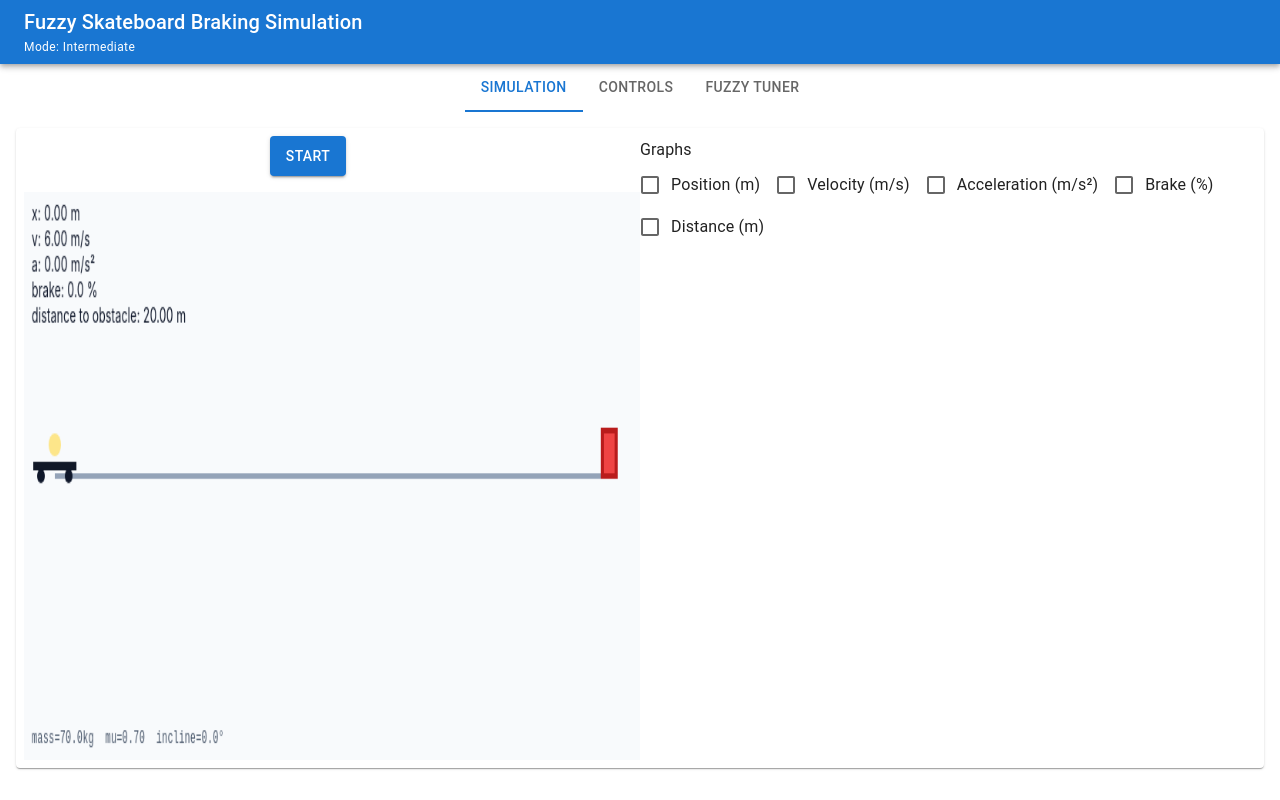
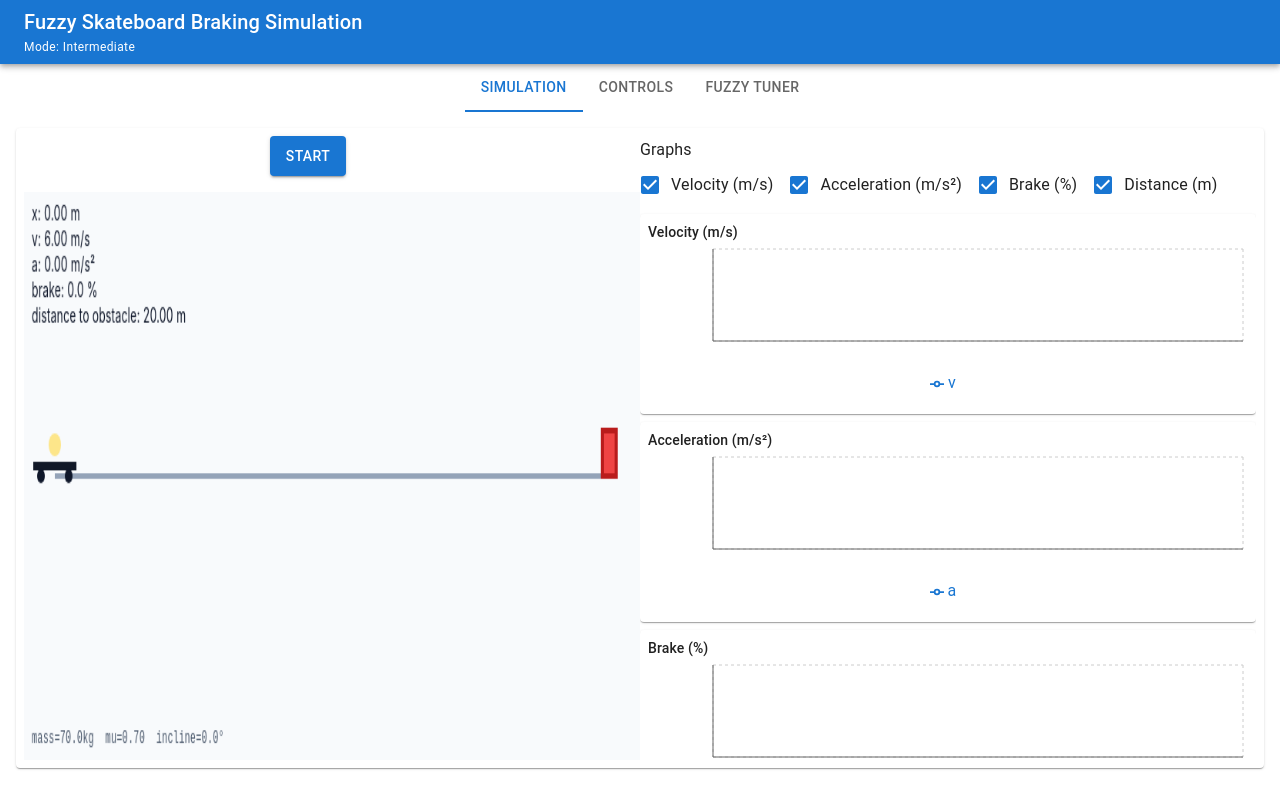
Before and after one commit to Wobbleyaj1/SkateBrake, a React (Vite) app: page / in a window 1280 px wide. Built offline with nearby package versions, Linux system fonts and the light colour scheme; some icons are missing.

Commit message:
refactor: update graph visibility defaults and remove position graph; enhance TimeSeriesChart for live plotting

```diff
--- a/src/App.tsx
+++ b/src/App.tsx
@@ -44,12 +44,11 @@ function App() {
     "Beginner" | "Intermediate" | "Advanced" | "Custom"
   >("Intermediate");
 
-  // Graph visibility
-  const [showPosition, setShowPosition] = useState(false);
-  const [showVelocity, setShowVelocity] = useState(false);
-  const [showAcceleration, setShowAcceleration] = useState(false);
-  const [showBrake, setShowBrake] = useState(false);
-  const [showDistance, setShowDistance] = useState(false);
+  // Graph visibility — defaults: Velocity, Acceleration, Brake, Distance ON
+  const [showVelocity, setShowVelocity] = useState(true);
+  const [showAcceleration, setShowAcceleration] = useState(true);
+  const [showBrake, setShowBrake] = useState(true);
+  const [showDistance, setShowDistance] = useState(true);
 
   // Logger and state refs
   const loggerRef = useRef(new Logger(10000));
@@ -142,8 +141,11 @@ function App() {
   const handleSnackbarClose = (_: unknown, reason?: string) => {
     // ignore clickaway events (clicks on the screen) to avoid accidental dismissals
     if (reason === "clickaway") return;
-    // simply hide the stop reason; do NOT clear logs or reset any data here
-    setStopReason(null);
+    // Mark that the user explicitly dismissed the stop snackbar. This prevents
+    // less-severe stop events emitted shortly after from reopening a new
+    // snackbar (avoids the "came to rest" popping up under "hit obstacle").
+    setStopFinalized(true);
+    // intentionally do NOT clear logs or other simulation data here
   };
 
   // Physics step callback
@@ -181,6 +183,9 @@ function App() {
       setSimRunning(true);
       // clear previous stop reason/details
       setStopReason(null);
+      // clear any dismissal/internal stop suppression when starting a new run
+      setStopFinalized(false);
+      setLastShownPriority(0);
       stateRef.current.stopDetails = null;
       startLoop({
         stateRef,
@@ -236,6 +241,9 @@ function App() {
     setSimRunning(false);
     setUiTick((t) => t + 1);
     setStopReason(null);
+    // reset suppression state when resetting the simulation
+    setStopFinalized(false);
+    setLastShownPriority(0);
     stateRef.current.stopDetails = null;
   };
 
@@ -260,7 +268,8 @@ function App() {
 
   // Chart data
   const chartData = loggerRef.current.getAll().map((d) => ({
-    t: d.t.toFixed(3),
+    // keep time as a number so chart interpolation/smoothing works correctly
+    t: d.t,
     x: d.x,
     v: d.v,
     a: d.a,
@@ -274,21 +283,46 @@ function App() {
   // downgraded by subsequent less-severe reasons. This prevents both 'rest'
   // and 'obstacle' from appearing stacked when they occur in quick succession.
   const [visibleStop, setVisibleStop] = useState<StopReason | null>(null);
+  // When the user dismisses the snackbar we want to ignore lower-priority
+  // stop events that might arrive immediately afterwards. Track whether the
+  // user has finalized (dismissed) the current stop and the priority of the
+  // last shown reason.
+  const [stopFinalized, setStopFinalized] = useState(false);
+  const [lastShownPriority, setLastShownPriority] = useState(0);
+
+  function priorityOf(r: StopReason) {
+    return r === "eject" ? 3 : r === "obstacle" ? 2 : 1;
+  }
 
   // Centralized stop handler — call this when the engine indicates the sim stopped.
   // It sets both the internal stopReason (for state/inspection) and visibleStop
-  // using a priority rule so only the most relevant snackbar is shown.
+  // using a priority rule so only the most relevant snackbar is shown. If the
+  // user manually dismissed the snackbar, ignore subsequent less-severe events
+  // until a new run/reset.
   function handleStop(reason: StopReason) {
+    const p = priorityOf(reason);
+    if (stopFinalized && p <= lastShownPriority) {
+      // still record the raw stop reason for inspection, but don't trigger UI
+      setStopReason(reason);
+      return;
+    }
+
     setStopReason(reason);
     setVisibleStop((prevVisible) => {
       // priority: eject > obstacle > rest
-      if (prevVisible === "eject") return prevVisible;
-      if (reason === "eject") return "eject";
-      if (prevVisible === "obstacle") return prevVisible;
-      if (reason === "obstacle") return "obstacle";
-      // otherwise set rest only if nothing else shown
-      if (!prevVisible) return "rest";
-      return prevVisible;
+      let newVisible: StopReason | null = prevVisible;
+      if (prevVisible === "eject") newVisible = prevVisible;
+      else if (reason === "eject") newVisible = "eject";
+      else if (prevVisible === "obstacle") newVisible = prevVisible;
+      else if (reason === "obstacle") newVisible = "obstacle";
+      else if (!prevVisible) newVisible = "rest";
+
+      if (newVisible) {
+        setLastShownPriority(priorityOf(newVisible));
+        setStopFinalized(false);
+      }
+
+      return newVisible;
     });
   }
 
@@ -342,8 +376,6 @@ function App() {
               {/* Right: Graphs (50%) */}
               <Box sx={{ flex: 1, minWidth: 0, overflowY: "auto" }}>
                 <GraphSelector
-                  showPosition={showPosition}
-                  setShowPosition={setShowPosition}
                   showVelocity={showVelocity}
                   setShowVelocity={setShowVelocity}
                   showAcceleration={showAcceleration}
@@ -353,14 +385,6 @@ function App() {
                   showDistance={showDistance}
                   setShowDistance={setShowDistance}
                 />
-
-                {showPosition && (
-                  <TimeSeriesChart
-                    data={chartData}
-                    dataKey="x"
-                    name="Position (m)"
-                  />
-                )}
                 {showVelocity && (
                   <TimeSeriesChart
                     data={chartData}
@@ -427,10 +451,9 @@ function App() {
       <Snackbar
         open={!!visibleStop}
         onClose={(event?: React.SyntheticEvent | Event, reason?: string) => {
-          // hide visibleStop when user dismisses; also clear stopReason so popup won't re-open
+          // hide visibleStop when user dismisses; do not clear logs or stop details
           handleSnackbarClose(event, reason);
           setVisibleStop(null);
-          setStopReason(null);
         }}
         anchorOrigin={{ vertical: "bottom", horizontal: "center" }}
       >
@@ -438,7 +461,6 @@ function App() {
           onClose={(event?: React.SyntheticEvent | Event, reason?: string) => {
             handleSnackbarClose(event, reason);
             setVisibleStop(null);
-            setStopReason(null);
           }}
           severity={
             visibleStop === "eject"
--- a/src/components/GraphSelector.tsx
+++ b/src/components/GraphSelector.tsx
@@ -1,8 +1,6 @@
 import { Box, FormControlLabel, Checkbox, Typography } from "@mui/material";
 
 type Props = {
-  showPosition: boolean;
-  setShowPosition: (v: boolean) => void;
   showVelocity: boolean;
   setShowVelocity: (v: boolean) => void;
   showAcceleration: boolean;
@@ -17,15 +15,7 @@ export default function GraphSelector(props: Props) {
   return (
     <Box>
       <Typography variant="subtitle1">Graphs</Typography>
-      <FormControlLabel
-        control={
-          <Checkbox
-            checked={props.showPosition}
-            onChange={(e) => props.setShowPosition(e.target.checked)}
-          />
-        }
-        label="Position (m)"
-      />
+      {/* Position graph removed — velocity, acceleration, brake and distance are primary */}
       <FormControlLabel
         control={
           <Checkbox
--- a/src/components/TimeSeriesChart.tsx
+++ b/src/components/TimeSeriesChart.tsx
@@ -27,7 +27,12 @@ export default function TimeSeriesChart({
       <ResponsiveContainer width="100%" height="85%">
         <LineChart data={data}>
           <CartesianGrid strokeDasharray="3 3" />
-          <XAxis dataKey="t" />
+          <XAxis
+            dataKey="t"
+            type="number"
+            domain={["dataMin", "dataMax"]}
+            tickFormatter={(v) => Number(v).toFixed(2)}
+          />
           <YAxis />
           <Tooltip />
           <Legend />
@@ -37,6 +42,8 @@ export default function TimeSeriesChart({
             stroke="#1976d2"
             dot={false}
             strokeWidth={2}
+            isAnimationActive={false}
+            connectNulls
           />
         </LineChart>
       </ResponsiveContainer>
```
